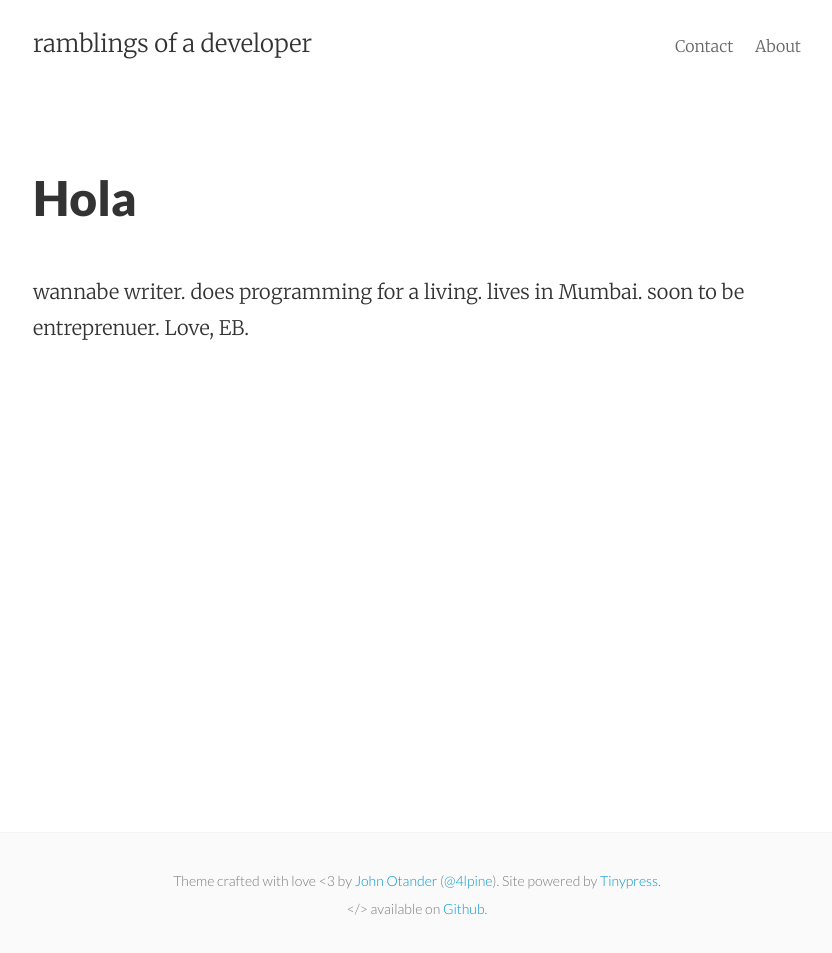
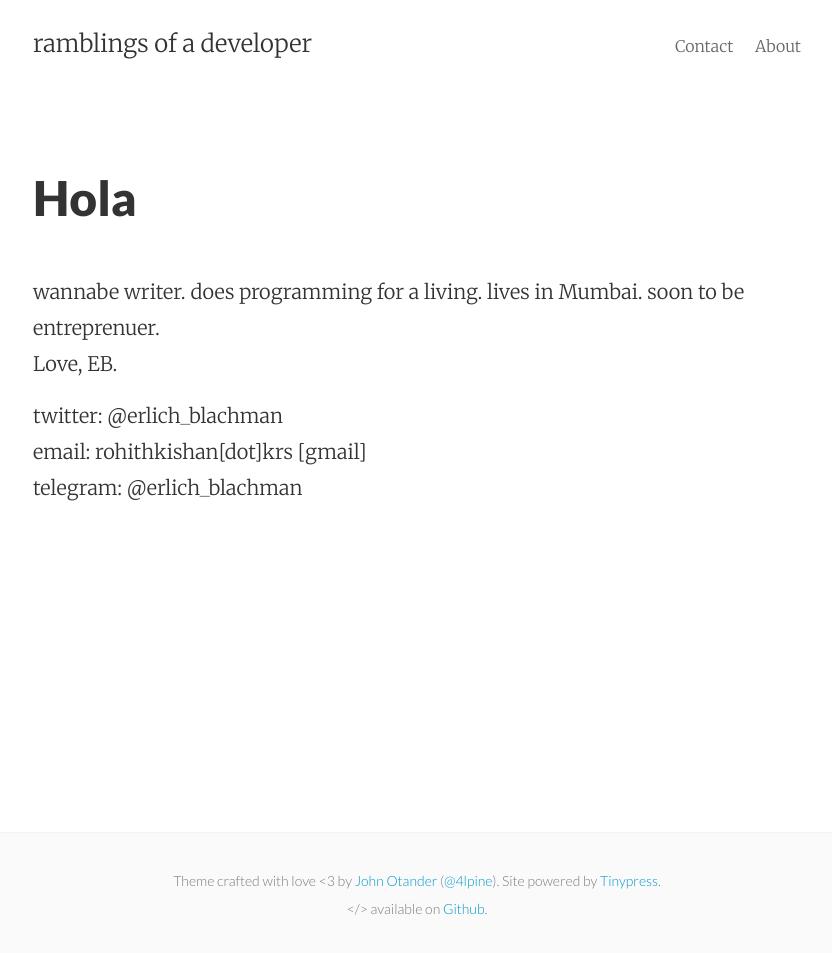
Before and after one commit to binsearch/binsearch.github.io, a Jekyll site: the page built from about.html, in a window 1280 px wide. Shown: the whole page, without its empty margins (223-1055 px from the left). Built offline with Jekyll 4.4.1, drawn with Linux system fonts in a browser that asks for light colours.

Commit message:
add contact details

```diff
--- a/about.html
+++ b/about.html
@@ -8,8 +8,13 @@ permalink: /about/
   <p>
   	wannabe writer. does programming for a living.
   	lives in Mumbai. soon to be entreprenuer.
-
+  	<br>
   	Love,
   	EB.
   </p>
+  <p>
+  twitter: @erlich_blachman <br>
+  email: rohithkishan[dot]krs [gmail] </br>
+  telegram: @erlich_blachman
+  </p>
 </div>
```
